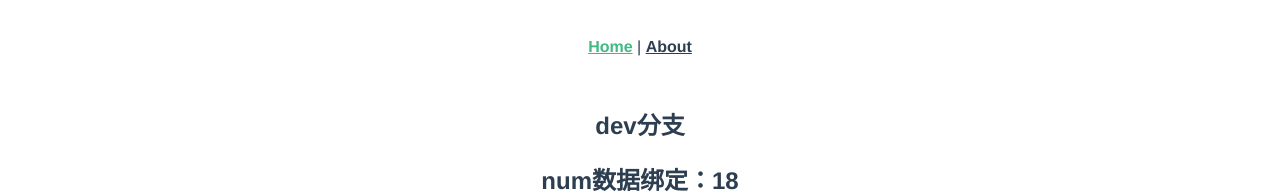
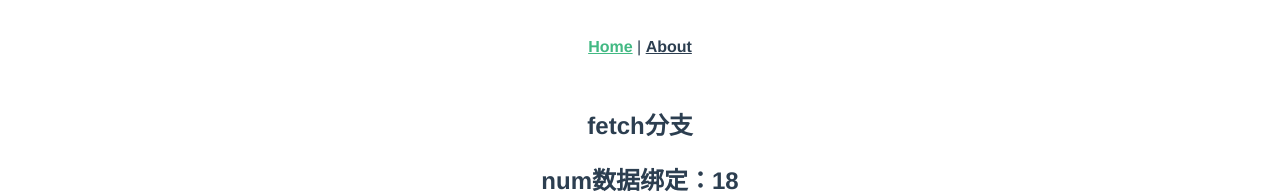
Before and after one commit to Dingshuang22/vue3x, a Vue app: page /home in a window 1280 px wide. Shown: the top 196 px of the page. Built offline with nearby package versions, Linux system fonts and the light colour scheme.

Commit message:
fetch-first

```diff
--- a/src/views/Home.vue
+++ b/src/views/Home.vue
@@ -1,6 +1,6 @@
 <template>
   <div class="home">
-    <h2>dev分支</h2>
+    <h2>fetch分支</h2>
     <h2>num数据绑定：{{ state.num }}</h2>
     <button @click="ageChange">age++</button>
     <hr>
```
